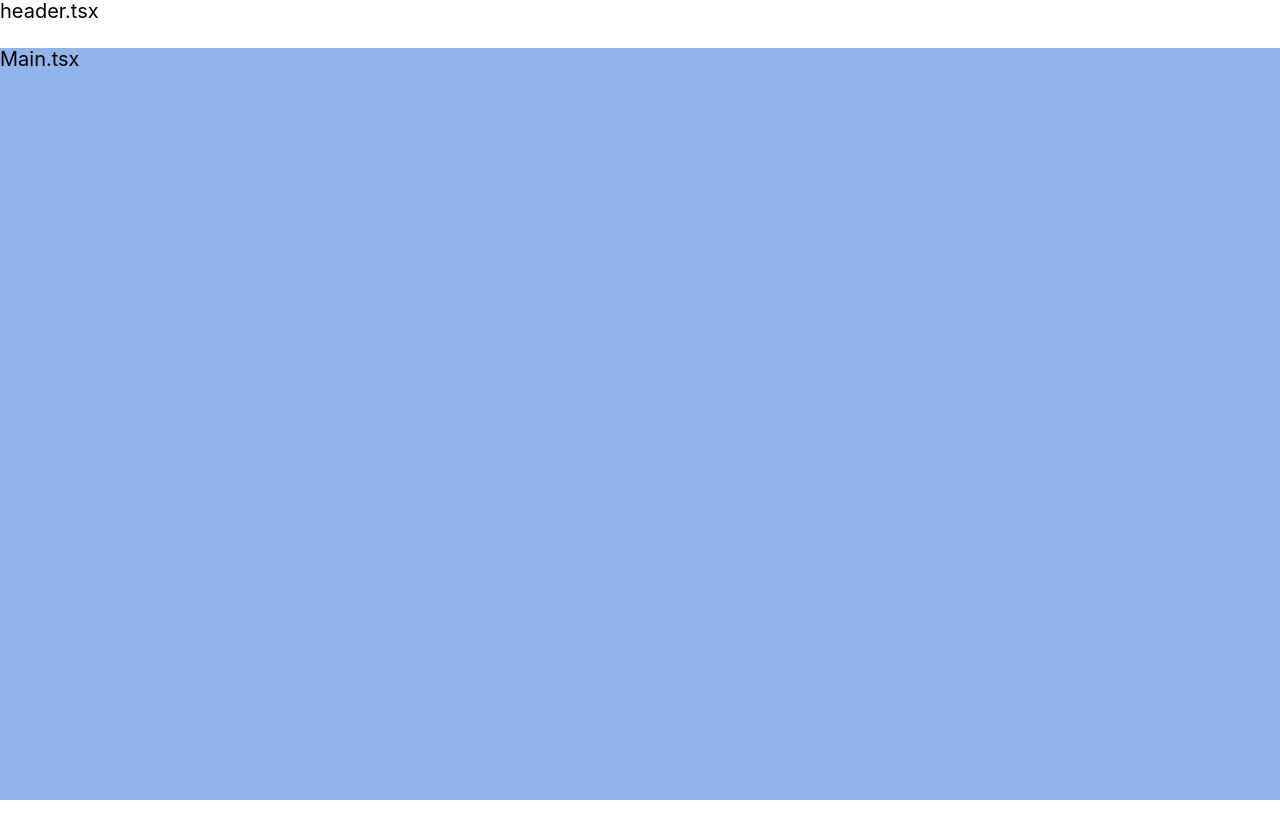
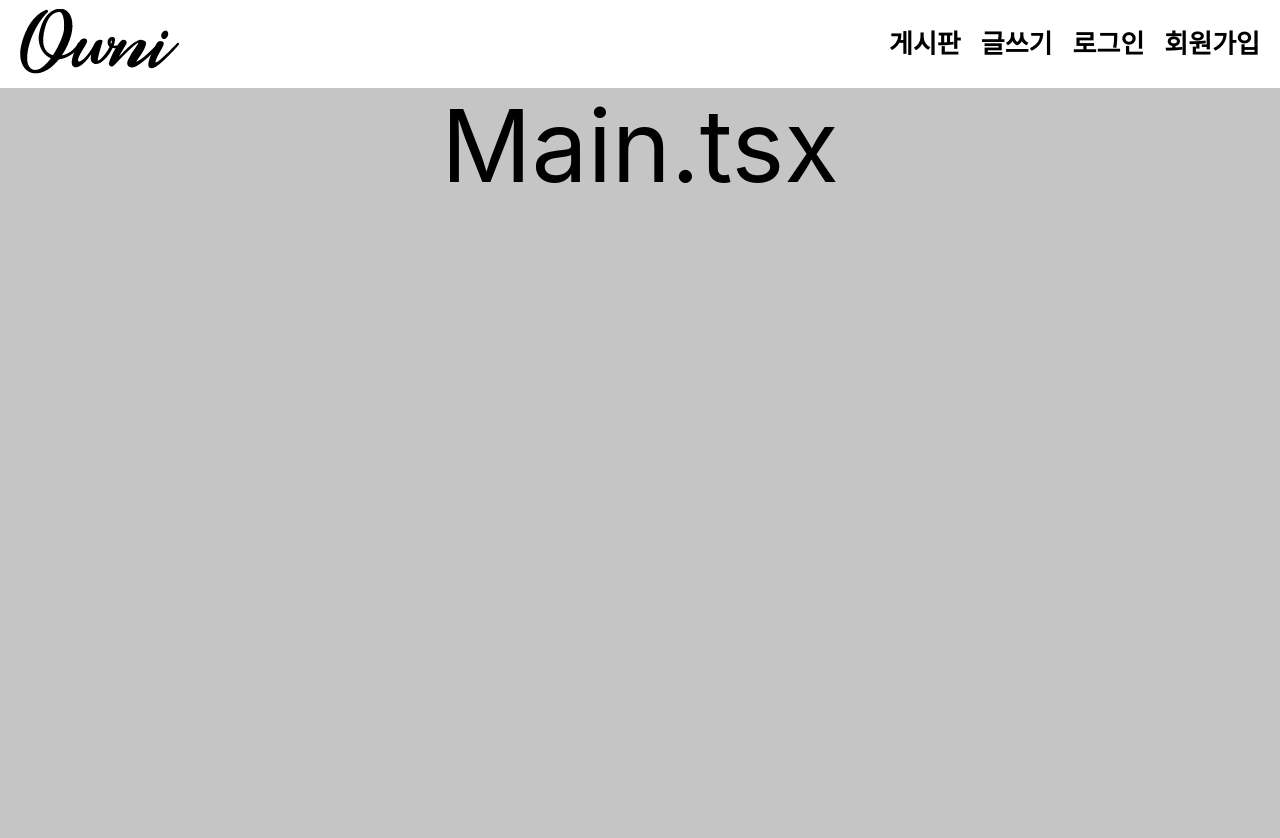
Before and after one commit to owni14/react-crud-project, a React (Create React App) app: page / in a window 1280 px wide. Before the commit the page ends 800 px from the top, so only its background shows below. Built offline with nearby package versions, Linux system fonts and the light colour scheme.

Commit message:
:art: style: header 정의

```diff
--- a/src/App.styled.ts
+++ b/src/App.styled.ts
@@ -1,6 +1,8 @@
 import styled from 'styled-components';
 
 export const Main = styled.main`
-  background-color: ${(props) => props.theme.colors.primary};
+  background-color: ${(props) => props.theme.colors.gray};
   min-height: 94%;
+  text-align: center;
+  font-size: 5rem;
 `;
--- a/src/components/layout/Header.styled.ts
+++ b/src/components/layout/Header.styled.ts
@@ -1,7 +1,24 @@
 import styled from 'styled-components';
 
-export const Header = styled.section`
+export const HeaderLayout = styled.section`
   background-color: ${(props) => props.theme.colors.white};
   width: auto;
   height: 6%;
+  display: flex;
+  flex: 1;
+  justify-content: space-between;
+  align-items: center;
+  padding: 1rem;
 `;
+
+export const CategoryBox = styled.div`
+  display: flex;
+  justify-content: space-between;
+  align-items: center;
+  gap: 1rem;
+`;
+
+export const CategoryText = styled.span`
+  font-size: 1.3rem;
+  font-weight: 700;
+`;
--- a/src/components/layout/Header.tsx
+++ b/src/components/layout/Header.tsx
@@ -1,7 +1,29 @@
 import * as S from './Header.styled';
+import { ReactComponent as Logo } from '../../assets/owni.svg';
+import { Link } from 'react-router-dom';
 
 const Header = () => {
-  return <S.Header>header.tsx</S.Header>;
+  return (
+    <S.HeaderLayout>
+      <Link to='/'>
+        <Logo />
+      </Link>
+      <S.CategoryBox>
+        <Link to='/Post'>
+          <S.CategoryText>게시판</S.CategoryText>
+        </Link>
+        <Link to='Writing'>
+          <S.CategoryText>글쓰기</S.CategoryText>
+        </Link>
+        <Link to='Login'>
+          <S.CategoryText>로그인</S.CategoryText>
+        </Link>
+        <Link to='Register'>
+          <S.CategoryText>회원가입</S.CategoryText>
+        </Link>
+      </S.CategoryBox>
+    </S.HeaderLayout>
+  );
 };
 
 export default Header;
--- a/src/styles/global-style.ts
+++ b/src/styles/global-style.ts
@@ -24,5 +24,5 @@ export const GlobalStyle = createGlobalStyle`
     height: 100%;
   }
 
-  a { cursor: pointer; text-decoration: none; }
+  a { cursor: pointer; text-decoration: none; color: inherit }
 `;
--- a/src/styles/styled.d.ts
+++ b/src/styles/styled.d.ts
@@ -6,7 +6,6 @@ declare module 'styled-components' {
       black: string;
       white: string;
       gray: string;
-      primary: string;
     };
   }
 }
--- a/src/styles/theme.ts
+++ b/src/styles/theme.ts
@@ -4,7 +4,6 @@ export const theme: DefaultTheme = {
   colors: {
     black: '#1e1f1d',
     white: '#ffffff',
-    gray: '#808080',
-    primary: '#92B4EC',
+    gray: '#C5C5C5',
   },
 };
```
Also changed, not shown: src/assets/owni.svg (added).
